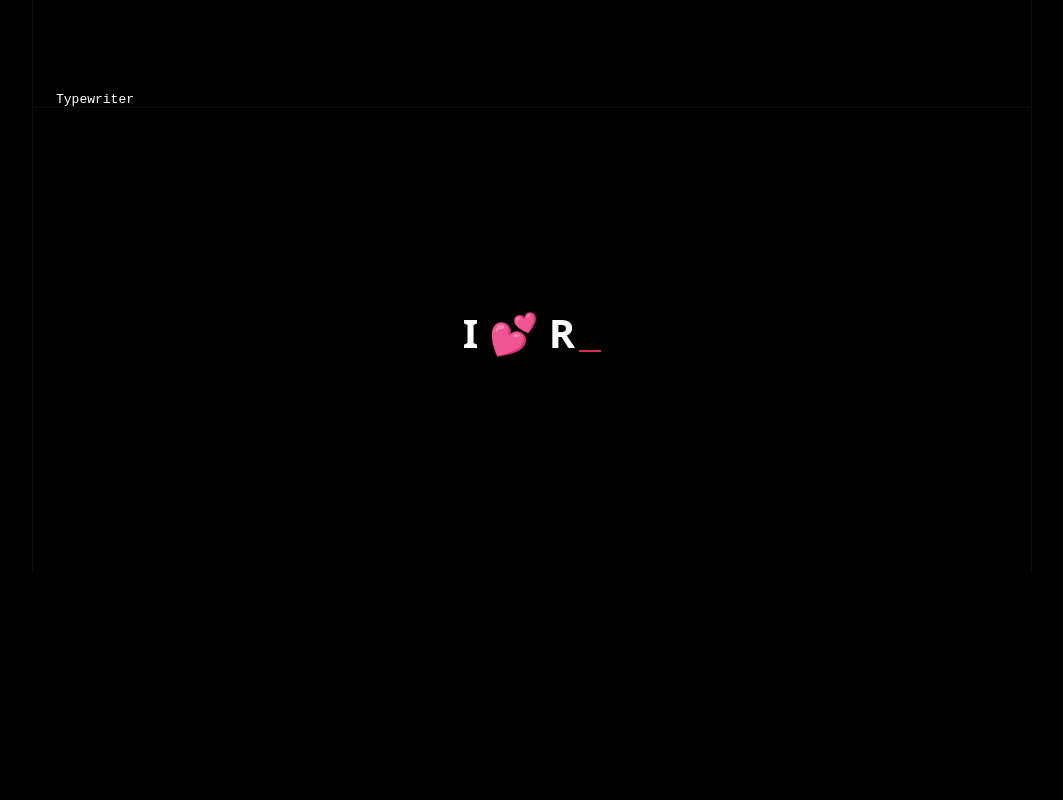
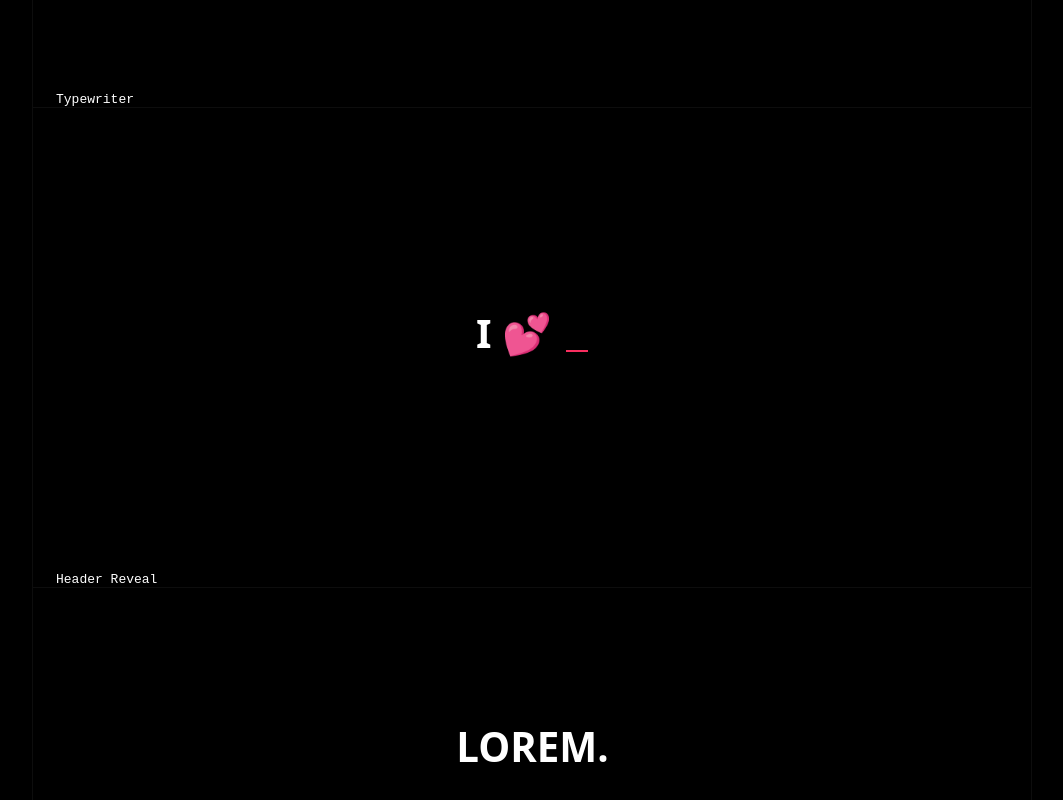
Before and after one commit to SeadSabanovic/text-animations, a React (Create React App) app: page / in a window 1280 px wide. Shown: the part 1828-2628 px from the top of the page, without its empty margins (108-1171 px from the left). Before the commit the page ends 2400 px from the top, so only its background shows below. Built offline with nearby package versions, Linux system fonts and the light colour scheme.

Commit message:
Add Header Reveal

```diff
--- a/src/App.js
+++ b/src/App.js
@@ -5,6 +5,7 @@ import Intro from "./components/Intro";
 import Pop from "./components/Pop";
 import Roll from "./components/Roll";
 import Typewriter from "./components/Typewriter";
+import Header from "./components/Header";
 
 function App() {
   return (
@@ -15,6 +16,7 @@ function App() {
         <Pop />
         <Roll />
         <Typewriter />
+        <Header />
       </div>
     </ReactLenis>
   );
--- a/src/App.scss
+++ b/src/App.scss
@@ -85,6 +85,7 @@ body {
     }
 
     &--1 {
+      font-size: 1.8rem;
       text-align: center;
       span {
         background-image: linear-gradient(
@@ -128,5 +129,19 @@ body {
         background-color: #f92f60;
       }
     }
+
+    &--5 {
+      text-align: center;
+      #{$title}__row {
+        overflow: hidden;
+        &:not(:last-of-type) {
+          margin-bottom: 8px;
+        }
+
+        .hidden {
+          display: block;
+        }
+      }
+    }
   }
 }
--- /dev/null
+++ b/src/components/Header.js
@@ -0,0 +1,39 @@
+import gsap from "gsap";
+import { useLayoutEffect } from "react";
+
+export default function Header() {
+  useLayoutEffect(() => {
+    let tl = gsap.timeline({ repeat: -1, yoyo: 1 });
+    const rows = document.querySelectorAll(
+      ".section__title--5 .section__title__row"
+    );
+    rows.forEach((row) => {
+      console.log(row.querySelector(".hidden"));
+      tl.from(
+        row.querySelector(".hidden"),
+        {
+          scale: 0.8,
+          y: 100,
+          ease: "back.inOut(1.7)",
+        },
+        "<0.2"
+      );
+    });
+  });
+  return (
+    <div className="section">
+      <code>Header Reveal</code>
+      <h2 className="section__title section__title--5">
+        <div className="section__title__row">
+          <span className="hidden">Lorem.</span>
+        </div>
+        <div className="section__title__row">
+          <span className="hidden">ipsum.</span>
+        </div>
+        <div className="section__title__row">
+          <span className="hidden">dolor.</span>
+        </div>
+      </h2>
+    </div>
+  );
+}
--- a/src/components/Roll.js
+++ b/src/components/Roll.js
@@ -1,5 +1,5 @@
 import gsap from "gsap";
-import React, { useLayoutEffect } from "react";
+import { useLayoutEffect } from "react";
 
 export default function Roll() {
   const text = "Rolllllling";
@@ -21,7 +21,7 @@ export default function Roll() {
           yPercent: i % 2 === 0 ? 0 : -100,
           repeat: -1,
         },
-        `<`
+        `<0.02`
       );
     });
   });
```
